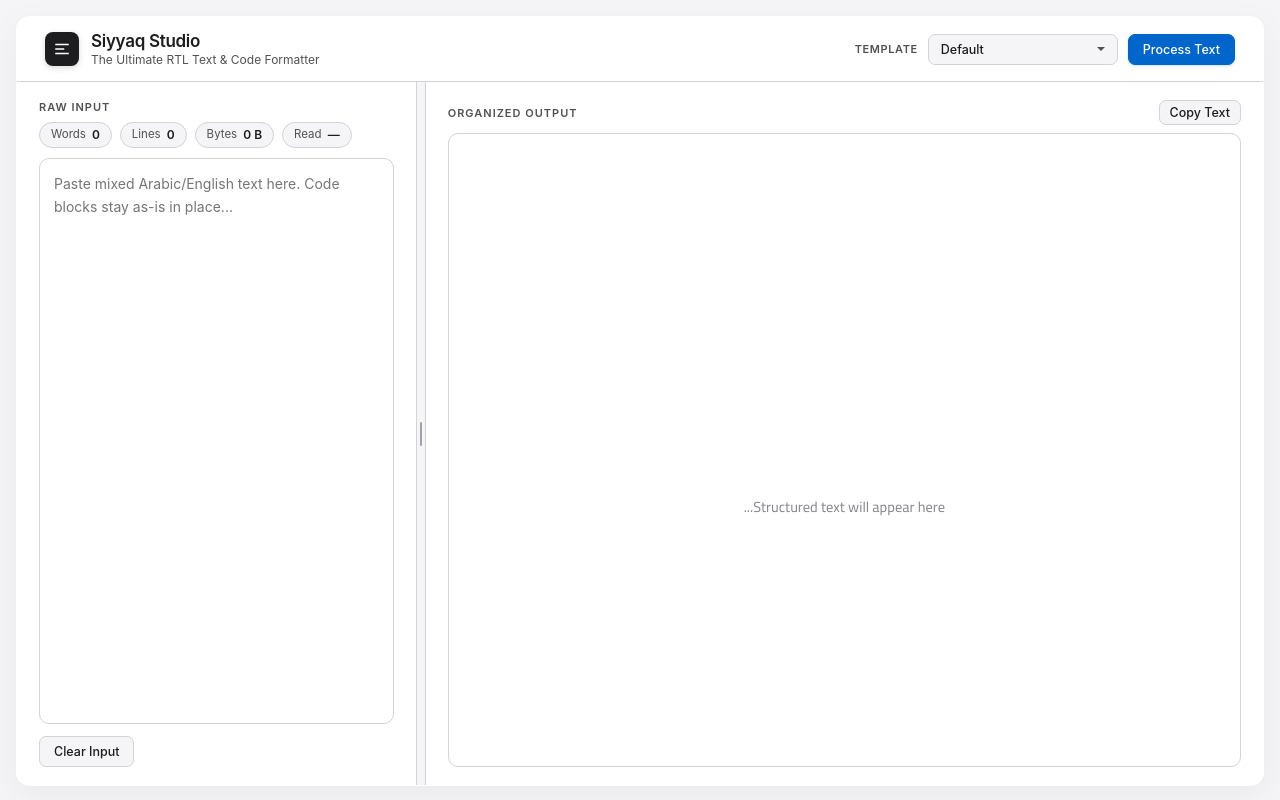
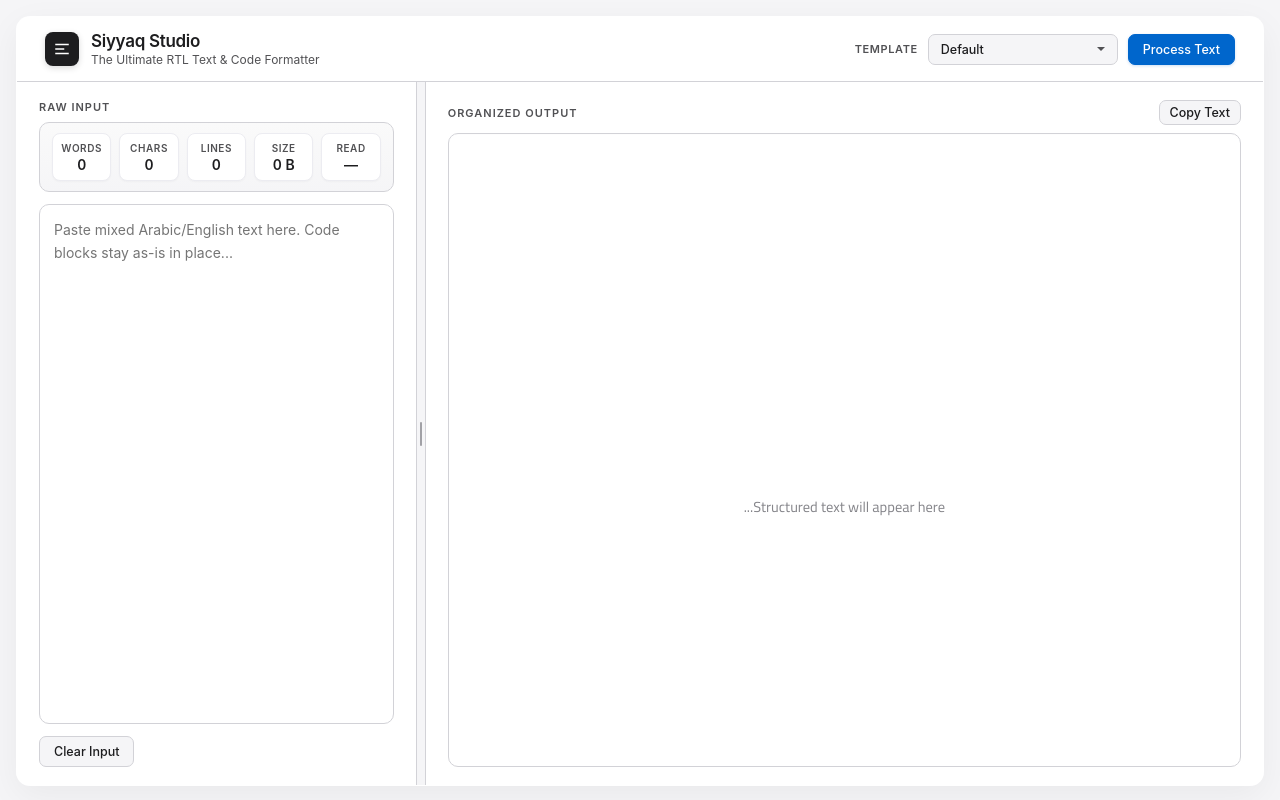
Before and after one commit to mohamedwahieb007/Siyyaq-Studio-RTL-Fixer, a plain HTML site: page index.html in a window 1280 px wide. Drawn offline with Linux system fonts and the light colour scheme.

Commit message:
Add character count and refine metrics panel layout.
Co-authored-by: Cursor <cursoragent@cursor.com>

```diff
--- a/index.html
+++ b/index.html
@@ -357,30 +357,58 @@
             font-size: 14.5px;
         }
 
-        .metrics-bar {
-            display: flex;
-            flex-wrap: wrap;
+        .metrics-panel {
+            display: grid;
+            grid-template-columns: repeat(5, minmax(0, 1fr));
             gap: 8px;
-            margin-bottom: 10px;
+            margin-bottom: 12px;
+            padding: 10px 12px;
+            background: linear-gradient(180deg, #fafafa 0%, #f5f5f7 100%);
+            border: 1px solid var(--border-color);
+            border-radius: 10px;
         }
 
-        .metric-chip {
-            display: inline-flex;
+        .metric-item {
+            display: flex;
+            flex-direction: column;
             align-items: center;
-            gap: 6px;
-            background: #f5f5f7;
-            border: 1px solid var(--border-color);
-            border-radius: 999px;
-            padding: 5px 11px;
-            font-size: 11.5px;
-            color: var(--text-muted);
-            line-height: 1.2;
+            justify-content: center;
+            gap: 3px;
+            min-width: 0;
+            padding: 8px 6px;
+            background: #ffffff;
+            border: 1px solid #ececf1;
+            border-radius: 8px;
+            box-shadow: 0 1px 2px rgba(0,0,0,0.03);
         }
 
-        .metric-chip strong {
+        .metric-label {
+            font-size: 10px;
+            text-transform: uppercase;
+            letter-spacing: 0.55px;
+            color: var(--text-muted);
+            font-weight: 600;
+            white-space: nowrap;
+        }
+
+        .metric-value {
+            font-size: 14px;
+            font-weight: 600;
             color: var(--text-main);
-            font-weight: 600;
-            font-size: 12px;
+            font-variant-numeric: tabular-nums;
+            line-height: 1.1;
+        }
+
+        @media (max-width: 900px) {
+            .metrics-panel {
+                grid-template-columns: repeat(3, minmax(0, 1fr));
+            }
+        }
+
+        @media (max-width: 520px) {
+            .metrics-panel {
+                grid-template-columns: repeat(2, minmax(0, 1fr));
+            }
         }
 
         .output-box.preset-report {
@@ -457,11 +485,27 @@
             <!-- Left Panel (Raw Input) -->
             <section class="panel left-panel" id="leftPanel" aria-label="Raw Input Section">
                 <div class="panel-header">Raw Input</div>
-                <div class="metrics-bar" id="metricsBar" aria-live="polite">
-                    <span class="metric-chip">Words <strong id="metricWords">0</strong></span>
-                    <span class="metric-chip">Lines <strong id="metricLines">0</strong></span>
-                    <span class="metric-chip">Bytes <strong id="metricBytes">0</strong></span>
-                    <span class="metric-chip">Read <strong id="metricRead">—</strong></span>
+                <div class="metrics-panel" id="metricsBar" aria-live="polite">
+                    <div class="metric-item">
+                        <span class="metric-label">Words</span>
+                        <span class="metric-value" id="metricWords">0</span>
+                    </div>
+                    <div class="metric-item">
+                        <span class="metric-label">Chars</span>
+                        <span class="metric-value" id="metricChars">0</span>
+                    </div>
+                    <div class="metric-item">
+                        <span class="metric-label">Lines</span>
+                        <span class="metric-value" id="metricLines">0</span>
+                    </div>
+                    <div class="metric-item">
+                        <span class="metric-label">Size</span>
+                        <span class="metric-value" id="metricBytes">0 B</span>
+                    </div>
+                    <div class="metric-item">
+                        <span class="metric-label">Read</span>
+                        <span class="metric-value" id="metricRead">—</span>
+                    </div>
                 </div>
                 <textarea id="inputText" aria-label="Input mixed text box" placeholder="Paste mixed Arabic/English text here. Code blocks stay as-is in place..." oninput="updateMetrics()"></textarea>
                 <div class="actions">
@@ -544,6 +588,14 @@
             return text.replace(/\r\n/g, '\n').replace(/\r/g, '\n').split('\n').length;
         }
 
+        function countChars(text) {
+            return text.length;
+        }
+
+        function countCharsNoSpaces(text) {
+            return text.replace(/\s/g, '').length;
+        }
+
         function byteSize(text) {
             try {
                 return new TextEncoder().encode(text).length;
@@ -573,15 +625,22 @@
             var inputEl = document.getElementById('inputText');
             var text = inputEl ? inputEl.value : '';
             var words = countWords(text);
+            var chars = countChars(text);
+            var charsNoSpaces = countCharsNoSpaces(text);
             var lines = countLines(text);
             var bytes = byteSize(text);
 
             var wordsEl = document.getElementById('metricWords');
+            var charsEl = document.getElementById('metricChars');
             var linesEl = document.getElementById('metricLines');
             var bytesEl = document.getElementById('metricBytes');
             var readEl = document.getElementById('metricRead');
 
             if (wordsEl) wordsEl.textContent = words.toLocaleString();
+            if (charsEl) {
+                charsEl.textContent = chars.toLocaleString();
+                charsEl.title = 'With spaces: ' + chars.toLocaleString() + ' | Without spaces: ' + charsNoSpaces.toLocaleString();
+            }
             if (linesEl) linesEl.textContent = lines.toLocaleString();
             if (bytesEl) bytesEl.textContent = formatBytes(bytes);
             if (readEl) readEl.textContent = estimateReadingTime(words, text);
```
